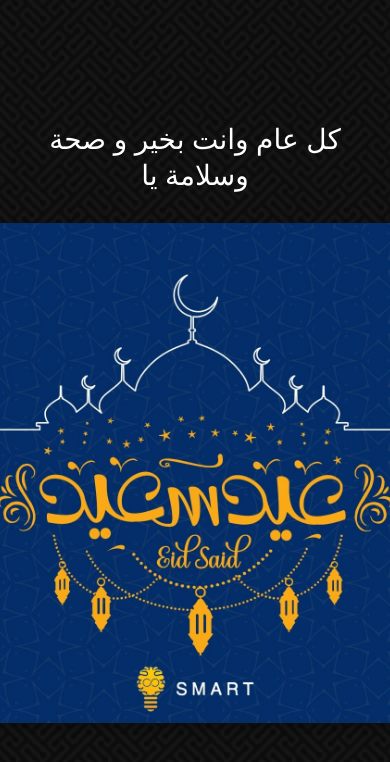
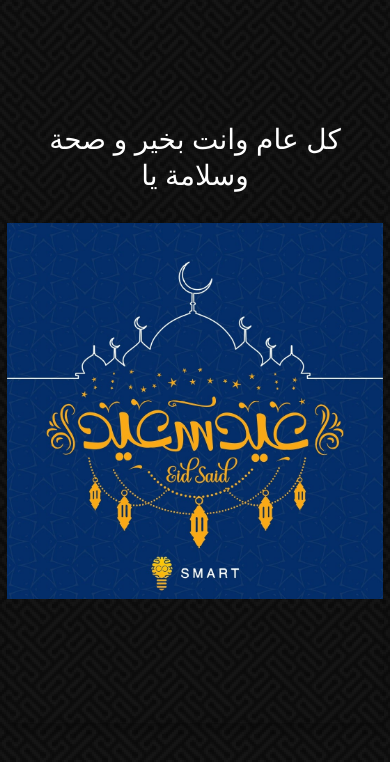
Before and after one commit to abubakr3800/eid, a plain HTML site: page eid.html in a window 390 px wide. Drawn offline with Linux system fonts and the light colour scheme; a web font is replaced by a local one.

Commit message:
some edit 4

```diff
--- a/eid.html
+++ b/eid.html
@@ -63,7 +63,7 @@
     }
 
     .flip-card-front {
-      background-color: #bbb;
+      /* background-color: #bbb; */
       color: black;
     }
 
@@ -79,6 +79,12 @@
         color: #faa918 !important;
         font-family: "Droid Arabic Kufi", serif;
     }
+
+    @media only screen and (max-width: 600px) {
+        .flip-card {
+            width: 400px ;
+        }
+    }
     </style>
 
 </head>
@@ -91,10 +97,12 @@
         <h1>كل عام وانت بخير و صحة وسلامة يا <span class="eid"></span></h1>
         <!-- <h3>Hover over the image below:</h3> -->
 
+        <div class="row">
+            <!-- <div class="col-lg-6 col-md-12"> -->
                 <div class="flip-card">
                     <div class="flip-card-inner">
                       <div class="flip-card-front">
-              <img src="assets/img/eid.jpg" alt="Avatar" style="width:500px;height:500px;">
+                        <img src="assets/img/eid.jpg" alt="Avatar" style="width:100%;">
                       </div>
                       <div class="flip-card-back">
                         <h1 style="margin-top: 50%;" class="flip-color align-self-center eid"></h1>
@@ -102,6 +110,8 @@
                         <!-- <p>We love that guy</p> -->
                       </div>
                     </div>
+                  </div>
+            <!-- </div> -->
         </div>
     </div>
   </section><!-- End Hero -->
```
Lines whose indentation alone changed are shown as unchanged.
